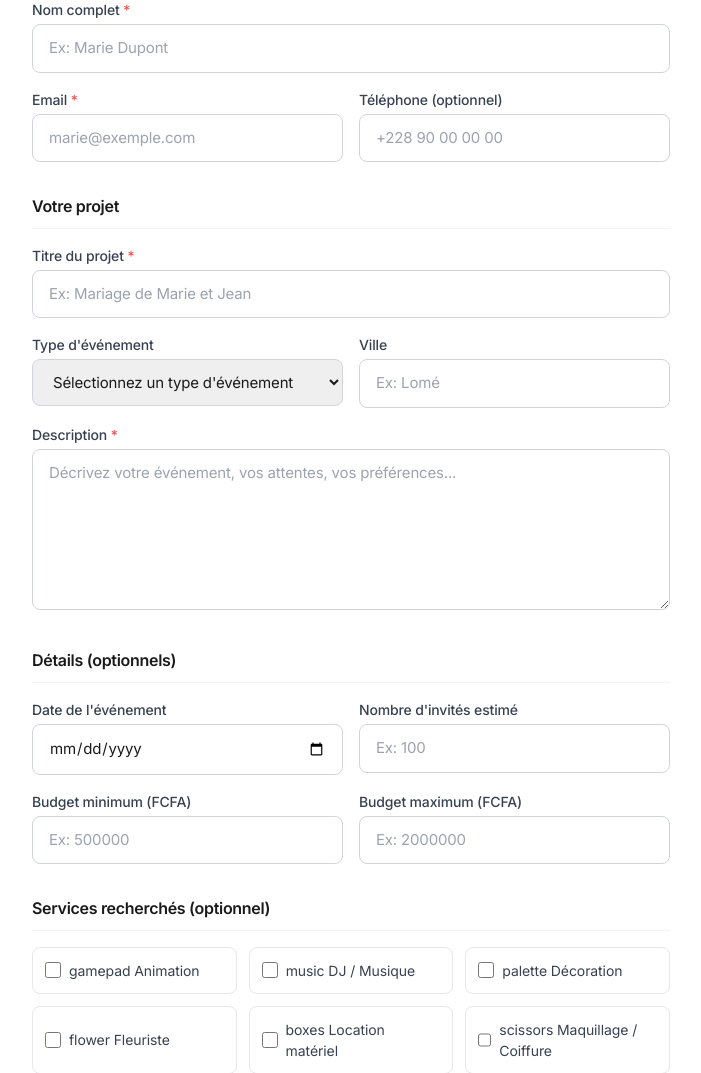
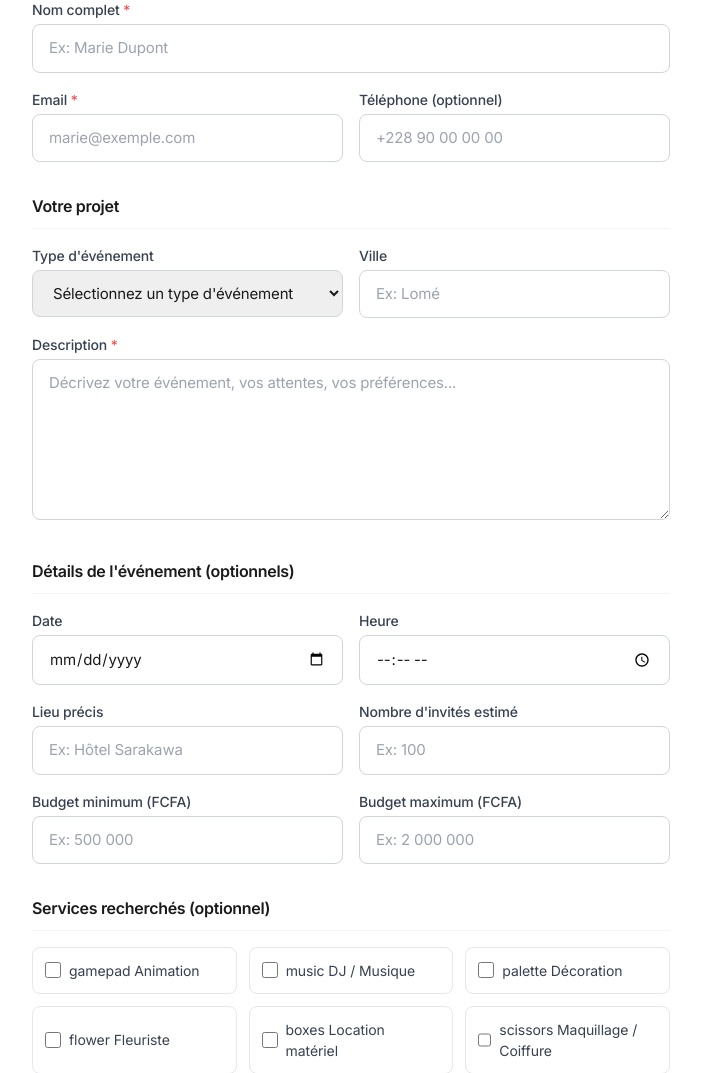
Before and after one commit to deSully/lysangels, a Django app: page /projects/create/ in a window 1280 px wide. Shown: the part 306-1379 px from the top of the page, without its empty margins (289-990 px from the left). Run offline with Django 5.2, Linux system fonts and the light colour scheme; data comes from the database, SQL or seed files in the repository; some libraries are stand-ins or nearby versions.

Commit message:
fix: restore full project form — add missing event_time/location fields, fix cache and dead code

```diff
--- a/apps/projects/forms.py
+++ b/apps/projects/forms.py
@@ -25,12 +25,6 @@ class ProjectCreateForm(forms.ModelForm):
         label='Votre téléphone (optionnel)',
         widget=forms.TextInput(attrs={'class': INPUT_CLASS, 'placeholder': '+228 90 00 00 00'})
     )
-    title = forms.CharField(
-        max_length=200,
-        required=True,
-        label='Titre du projet',
-        widget=forms.TextInput(attrs={'class': INPUT_CLASS, 'placeholder': 'Ex: Mariage de Marie et Jean'})
-    )
     event_type = forms.ModelChoiceField(
         queryset=EventType.objects.all(),
         required=False,
@@ -54,35 +48,37 @@ class ProjectCreateForm(forms.ModelForm):
     )
     event_date = forms.DateField(
         required=False,
-        label='Date de l\'événement (optionnel)',
+        label="Date de l'événement (optionnel)",
         widget=forms.DateInput(attrs={'type': 'date', 'class': INPUT_CLASS})
     )
     event_time = forms.TimeField(
         required=False,
+        label="Heure de l'événement (optionnel)",
         widget=forms.TimeInput(attrs={'type': 'time', 'class': INPUT_CLASS})
     )
     location = forms.CharField(
         max_length=300,
         required=False,
+        label='Lieu précis (optionnel)',
         widget=forms.TextInput(attrs={'class': INPUT_CLASS, 'placeholder': 'Ex: Hôtel Sarakawa'})
     )
     guest_count = forms.IntegerField(
         required=False,
         min_value=1,
-        label='Nombre d\'invités estimé (optionnel)',
+        label="Nombre d'invités estimé (optionnel)",
         widget=forms.NumberInput(attrs={'class': INPUT_CLASS, 'placeholder': 'Ex: 100', 'min': '1'})
     )
     budget_min = forms.IntegerField(
         required=False,
         min_value=0,
         label='Budget minimum (FCFA)',
-        widget=forms.NumberInput(attrs={'class': INPUT_CLASS, 'placeholder': 'Ex: 500000', 'min': '0'})
+        widget=forms.NumberInput(attrs={'class': INPUT_CLASS, 'placeholder': 'Ex: 500 000', 'min': '0'})
     )
     budget_max = forms.IntegerField(
         required=False,
         min_value=0,
         label='Budget maximum (FCFA)',
-        widget=forms.NumberInput(attrs={'class': INPUT_CLASS, 'placeholder': 'Ex: 2000000', 'min': '0'})
+        widget=forms.NumberInput(attrs={'class': INPUT_CLASS, 'placeholder': 'Ex: 2 000 000', 'min': '0'})
     )
     services_needed = forms.ModelMultipleChoiceField(
         queryset=ServiceType.objects.all(),
@@ -94,7 +90,7 @@ class ProjectCreateForm(forms.ModelForm):
         model = Project
         fields = [
             'contact_name', 'contact_email', 'contact_phone',
-            'title', 'event_type', 'description', 'city', 'location',
+            'event_type', 'description', 'city', 'location',
             'event_date', 'event_time', 'guest_count',
             'budget_min', 'budget_max', 'services_needed',
         ]
@@ -103,10 +99,10 @@ class ProjectCreateForm(forms.ModelForm):
         event_date = self.cleaned_data.get('event_date')
         if event_date:
             if event_date < datetime.date.today():
-                raise ValidationError('La date de l\'événement ne peut pas être dans le passé.')
+                raise ValidationError("La date de l'événement ne peut pas être dans le passé.")
             max_date = datetime.date.today() + datetime.timedelta(days=730)
             if event_date > max_date:
-                raise ValidationError('La date de l\'événement ne peut pas être au-delà de 2 ans.')
+                raise ValidationError("La date de l'événement ne peut pas être au-delà de 2 ans.")
         return event_date
 
     def clean(self):
--- a/apps/projects/views.py
+++ b/apps/projects/views.py
@@ -1,16 +1,16 @@
 from django.shortcuts import render
 from django.contrib import messages
-from .models import EventType
 from .forms import ProjectCreateForm
-from apps.vendors.models import ServiceType
+from apps.core.cache_utils import get_cached_service_types
 
 
 def project_create(request):
-    """Formulaire public 'J'ai besoin d'aide' — aucun compte requis"""
+    """Formulaire public 'J'ai un projet' — aucun compte requis"""
     if request.method == 'POST':
         form = ProjectCreateForm(request.POST)
         if form.is_valid():
             project = form.save(commit=False)
+            project.title = f"Projet de {project.contact_name}"
             project.status = 'new'
             project.save()
             form.save_m2m()
@@ -22,16 +22,7 @@ def project_create(request):
     else:
         form = ProjectCreateForm()
 
-    event_types = list(EventType.objects.all())
-    service_types = list(ServiceType.objects.all())
-
-    context = {
+    return render(request, 'projects/project_create.html', {
         'form': form,
-        'event_types': event_types,
-        'service_types': service_types,
-        'breadcrumbs': [
-            {'title': 'Accueil', 'url': 'core:home'},
-            {'title': 'J\'ai besoin d\'aide'},
-        ],
-    }
-    return render(request, 'projects/project_create.html', context)
+        'service_types': get_cached_service_types(ordered=True),
+    })
--- a/templates/projects/project_create.html
+++ b/templates/projects/project_create.html
@@ -1,19 +1,17 @@
 {% extends 'base.html' %}
-{% load static %}
 
-{% block title %}J'ai un projet - LysAngels{% endblock %}
+{% block title %}J'ai un projet — LysAngels{% endblock %}
+{% block meta_description %}Décrivez votre projet événementiel et notre équipe vous contacte rapidement.{% endblock %}
 
 {% block content %}
 <div class="min-h-screen bg-lily-cream py-12">
     <div class="max-w-3xl mx-auto px-4 sm:px-6 lg:px-8">
 
-        <!-- En-tête -->
         <div class="text-center mb-10">
             <h1 class="text-3xl font-bold text-lily-dark mb-3">J'ai un projet</h1>
             <p class="text-gray-600 text-lg">Décrivez votre projet et notre équipe vous contactera rapidement.</p>
         </div>
 
-        <!-- Formulaire -->
         <div class="bg-white rounded-2xl shadow-sm border border-gray-100 p-8">
 
             {% if messages %}
@@ -27,7 +25,7 @@
             <form method="post" novalidate>
                 {% csrf_token %}
 
-                <!-- Section contact -->
+                <!-- Coordonnées -->
                 <div class="mb-8">
                     <h2 class="text-lg font-semibold text-lily-dark mb-4 pb-2 border-b border-gray-100">Vos coordonnées</h2>
                     <div class="grid grid-cols-1 md:grid-cols-2 gap-4">
@@ -56,19 +54,10 @@
                     </div>
                 </div>
 
-                <!-- Section projet -->
+                <!-- Votre projet -->
                 <div class="mb-8">
                     <h2 class="text-lg font-semibold text-lily-dark mb-4 pb-2 border-b border-gray-100">Votre projet</h2>
                     <div class="space-y-4">
-                        <div>
-                            <label class="block text-sm font-medium text-gray-700 mb-1">
-                                Titre du projet <span class="text-red-500">*</span>
-                            </label>
-                            {{ form.title }}
-                            {% if form.title.errors %}
-                                <p class="text-red-500 text-sm mt-1">{{ form.title.errors.0 }}</p>
-                            {% endif %}
-                        </div>
                         <div class="grid grid-cols-1 md:grid-cols-2 gap-4">
                             <div>
                                 <label class="block text-sm font-medium text-gray-700 mb-1">Type d'événement</label>
@@ -91,16 +80,24 @@
                     </div>
                 </div>
 
-                <!-- Section détails optionnels -->
+                <!-- Détails de l'événement -->
                 <div class="mb-8">
-                    <h2 class="text-lg font-semibold text-lily-dark mb-4 pb-2 border-b border-gray-100">Détails (optionnels)</h2>
+                    <h2 class="text-lg font-semibold text-lily-dark mb-4 pb-2 border-b border-gray-100">Détails de l'événement (optionnels)</h2>
                     <div class="grid grid-cols-1 md:grid-cols-2 gap-4">
                         <div>
-                            <label class="block text-sm font-medium text-gray-700 mb-1">Date de l'événement</label>
+                            <label class="block text-sm font-medium text-gray-700 mb-1">Date</label>
                             {{ form.event_date }}
                             {% if form.event_date.errors %}
                                 <p class="text-red-500 text-sm mt-1">{{ form.event_date.errors.0 }}</p>
                             {% endif %}
+                        </div>
+                        <div>
+                            <label class="block text-sm font-medium text-gray-700 mb-1">Heure</label>
+                            {{ form.event_time }}
+                        </div>
+                        <div>
+                            <label class="block text-sm font-medium text-gray-700 mb-1">Lieu précis</label>
+                            {{ form.location }}
                         </div>
                         <div>
                             <label class="block text-sm font-medium text-gray-700 mb-1">Nombre d'invités estimé</label>
@@ -138,7 +135,7 @@
                 </div>
                 {% endif %}
 
-                <!-- Bouton envoi -->
+                <!-- Envoi -->
                 <div class="text-center">
                     <button type="submit" class="bg-lily-purple text-white px-10 py-4 rounded-xl font-semibold text-base hover:bg-purple-dark transition shadow-md">
                         Envoyer ma demande
```
